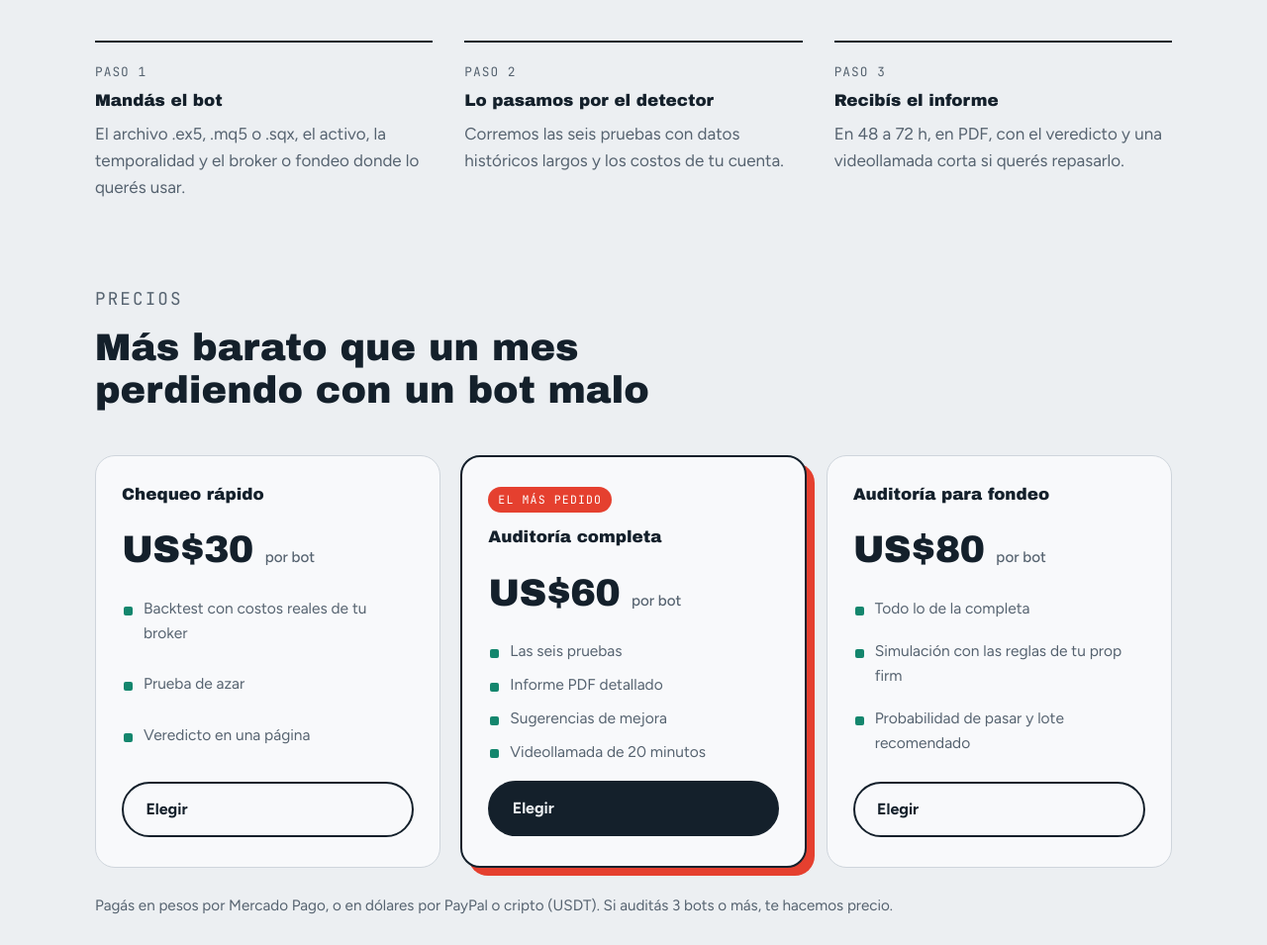
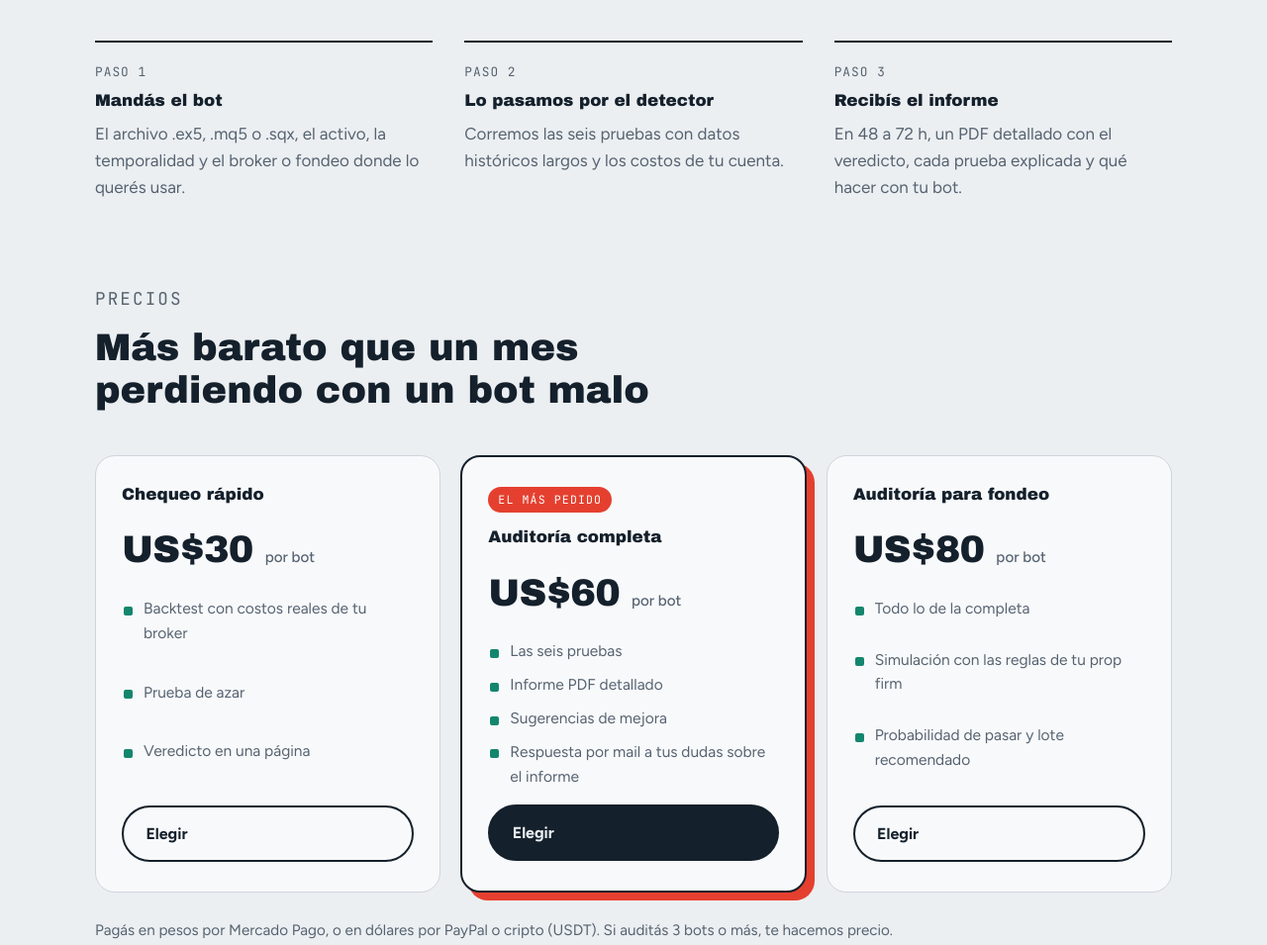
Before and after one commit to detectordehumo/detectordehumo.github.io, a plain HTML site: page index.html in a window 1280 px wide. Shown: the part 2362-3317 px from the top of the page at 99% size. Drawn offline with Linux system fonts and the light colour scheme; a web font is replaced by a local one.

Commit message:
Sin videollamada: informe PDF detallado + dudas por mail

```diff
--- a/index.html
+++ b/index.html
@@ -268,7 +268,7 @@ footer .wrap{display:grid;gap:10px}
       <div class="steps">
         <div class="step"><h3>Mandás el bot</h3><p>El archivo .ex5, .mq5 o .sqx, el activo, la temporalidad y el broker o fondeo donde lo querés usar.</p></div>
         <div class="step"><h3>Lo pasamos por el detector</h3><p>Corremos las seis pruebas con datos históricos largos y los costos de tu cuenta.</p></div>
-        <div class="step"><h3>Recibís el informe</h3><p>En 48 a 72 h, en PDF, con el veredicto y una videollamada corta si querés repasarlo.</p></div>
+        <div class="step"><h3>Recibís el informe</h3><p>En 48 a 72 h, un PDF detallado con el veredicto, cada prueba explicada y qué hacer con tu bot.</p></div>
       </div>
     </div>
   </section>
@@ -287,7 +287,7 @@ footer .wrap{display:grid;gap:10px}
           <span class="pill">El más pedido</span>
           <h3>Auditoría completa</h3>
           <div class="price">US$60 <small>por bot</small></div>
-          <ul><li>Las seis pruebas</li><li>Informe PDF detallado</li><li>Sugerencias de mejora</li><li>Videollamada de 20 minutos</li></ul>
+          <ul><li>Las seis pruebas</li><li>Informe PDF detallado</li><li>Sugerencias de mejora</li><li>Respuesta por mail a tus dudas sobre el informe</li></ul>
           <a class="btn" href="#contacto" data-plan="Auditoría completa">Elegir</a>
         </div>
         <div class="plan">
```
